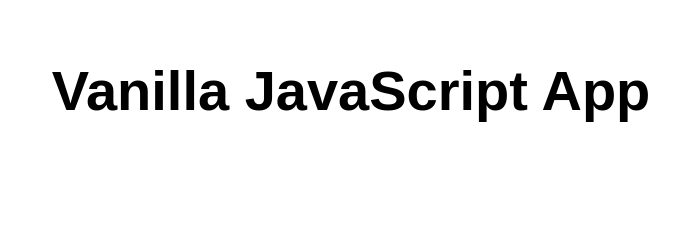
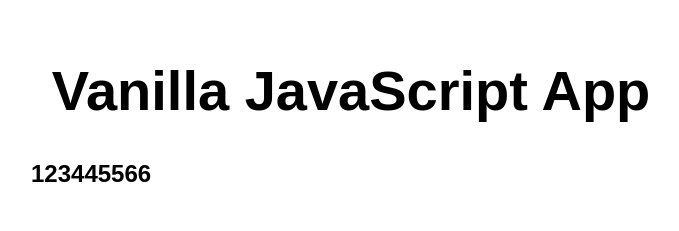
Before and after one commit to daclong1706/my-first-static-web-app, a website: page src/index.html in a window 1280 px wide. Shown: the whole page, without its empty margins (289-968 px from the left). Drawn offline with Linux system fonts and the light colour scheme.

Commit message:
Commit made from VS Code Azure Static Web Apps

```diff
--- a/src/index.html
+++ b/src/index.html
@@ -11,6 +11,7 @@
 <body>
   <main>
     <h1>Vanilla JavaScript App</h1>
+    <h2>123445566</h2>
   </main>
 </body>
 
```
